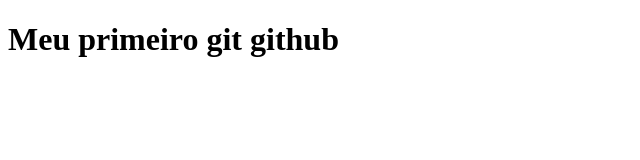
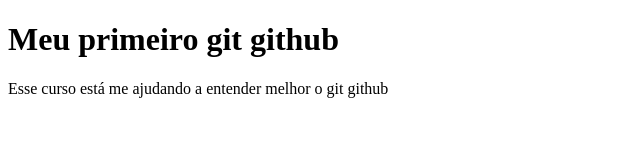
Before and after one commit to s-santos/aulagit, a plain HTML site: page index.html in a window 1280 px wide. Shown: the whole page, without its empty margins (0-640 px from the left). Drawn offline with Linux system fonts and the light colour scheme.

Commit message:
introduçao de paragrafo

```diff
--- a/index.html
+++ b/index.html
@@ -7,5 +7,6 @@
 </head>
 <body>
     <h1>Meu primeiro git github</h1>
+    <p>Esse curso está me ajudando a entender melhor o git github</p>
 </body>
 </html>
```
